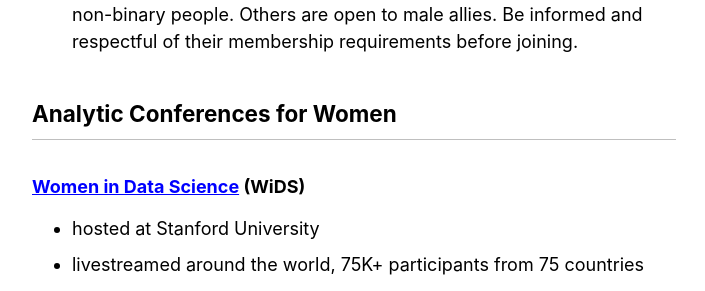
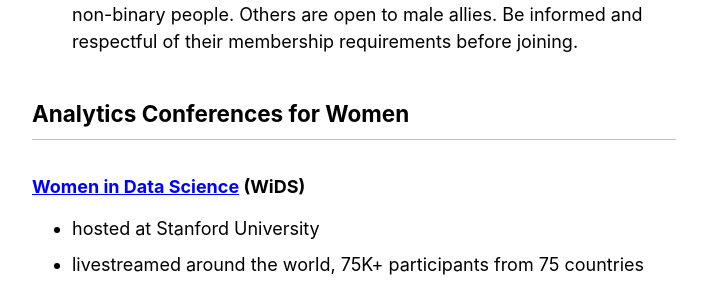
Before and after one commit to reshamas/reshamas.github.io, a Jekyll site: the page built from _posts/2018-05-09-resources-for-women-in-data-science.md, in a window 1280 px wide and 900 px high, scrolled down 2274 px. Shown: the part 160-451 px from the top of the window, without its empty margins (286-991 px from the left). Built offline with Jekyll 4.4.1, drawn with Linux system fonts in a browser that asks for light colours; comment, search, counter and statistics services are not loaded.

Commit message:
Update 2018-05-09-resources-for-women-in-data-science.md

```diff
--- a/_posts/2018-05-09-resources-for-women-in-data-science.md
+++ b/_posts/2018-05-09-resources-for-women-in-data-science.md
@@ -48,7 +48,7 @@
 - **Membership:**  some of the organizations are open solely to women and non-binary people. Others are open to male allies.  Be informed and respectful of their membership requirements before joining.
 
 
-## Analytic Conferences for Women
+## Analytics Conferences for Women
 
 ### [Women in Data Science](https://www.widsconference.org) (WiDS)
 - hosted at Stanford University
```
